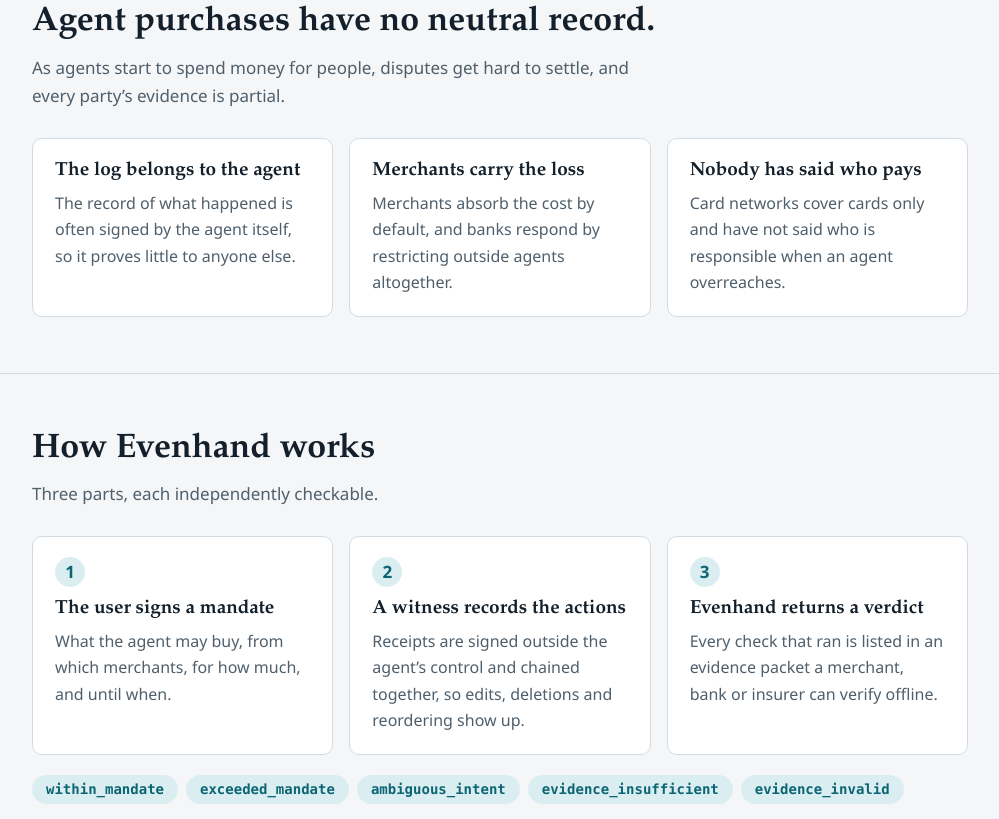
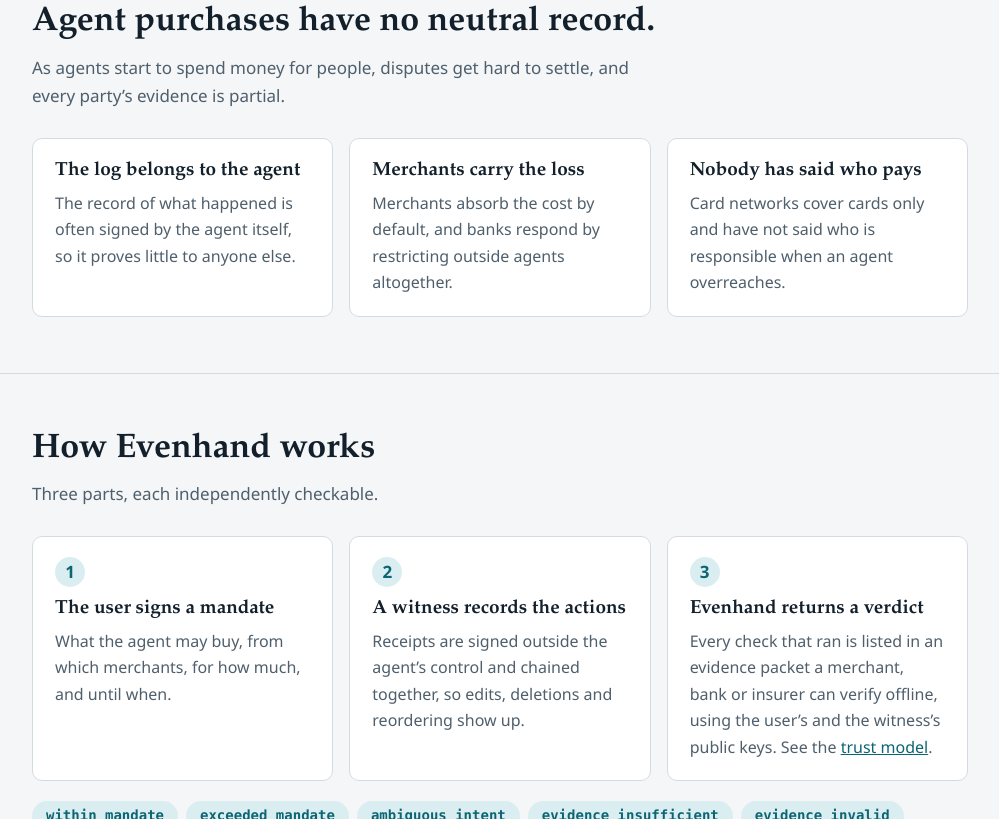
Before and after one commit to franklinvcabreraordonez/Evenhand, a plain HTML site: page docs/index.html in a window 1280 px wide. Shown: the part 2798-3617 px from the top of the page, without its empty margins (140-1139 px from the left). Drawn offline with Linux system fonts and the light colour scheme.

Commit message:
Link the trust model from the README and the website

```diff
--- a/docs/index.html
+++ b/docs/index.html
@@ -155,7 +155,7 @@
           <div class="card">
             <span class="num">3</span>
             <h3>Evenhand returns a verdict</h3>
-            <p>Every check that ran is listed in an evidence packet a merchant, bank or insurer can verify offline.</p>
+            <p>Every check that ran is listed in an evidence packet a merchant, bank or insurer can verify offline, using the user’s and the witness’s public keys. See the <a href="https://github.com/franklinvcabreraordonez/Evenhand/blob/main/docs/TRUST-MODEL.md">trust model</a>.</p>
           </div>
         </div>
         <ul class="pills" aria-label="Possible verdicts">
@@ -201,6 +201,7 @@
           <a href="https://github.com/franklinvcabreraordonez/Evenhand">Code on GitHub</a>
           <a href="https://github.com/franklinvcabreraordonez/Evenhand/blob/main/docs/SPEC.md">Evidence format</a>
           <a href="https://github.com/franklinvcabreraordonez/Evenhand/blob/main/docs/NEUTRALITY.md">Neutrality charter</a>
+          <a href="https://github.com/franklinvcabreraordonez/Evenhand/blob/main/docs/TRUST-MODEL.md">Trust model</a>
           <a href="https://github.com/franklinvcabreraordonez/Evenhand/blob/main/docs/BENCHMARK.md">Synthetic benchmark</a>
         </p>
       </div>
```
Also changed, not shown: README.md.
